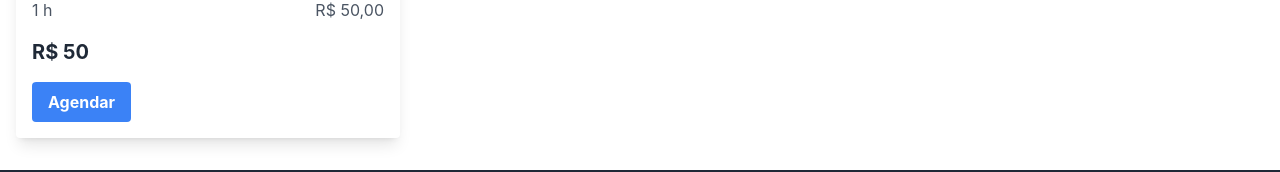
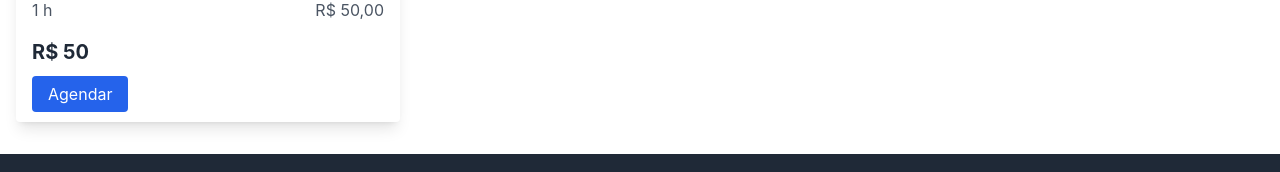
Before and after one commit to Andra-sun/frete, a React (Create React App) app: page /veiculos in a window 1280 px wide. Shown: the part 1188-1360 px from the top of the page. Built offline with nearby package versions, Linux system fonts and the light colour scheme.

Commit message:
Update S3.js

```diff
--- a/src/veiculos/S3.js
+++ b/src/veiculos/S3.js
@@ -22,9 +22,11 @@ const S3 = () => {
 
                     <p className="text-xl font-bold text-gray-800 mb-4">R$ 50</p>
 
-                    <button className="bg-blue-500 text-white font-bold py-2 px-4 rounded hover:bg-blue-700 transition duration-300">
-                        Agendar
-                    </button>
+                    <a className="mt-4 px-4 py-2 bg-blue-600 text-white rounded hover:bg-blue-700"
+                    href="https://wa.me/5524999639446"
+                    >
+                    Agendar
+                    </a>
                 </div>
             </div>
         </div>
```
